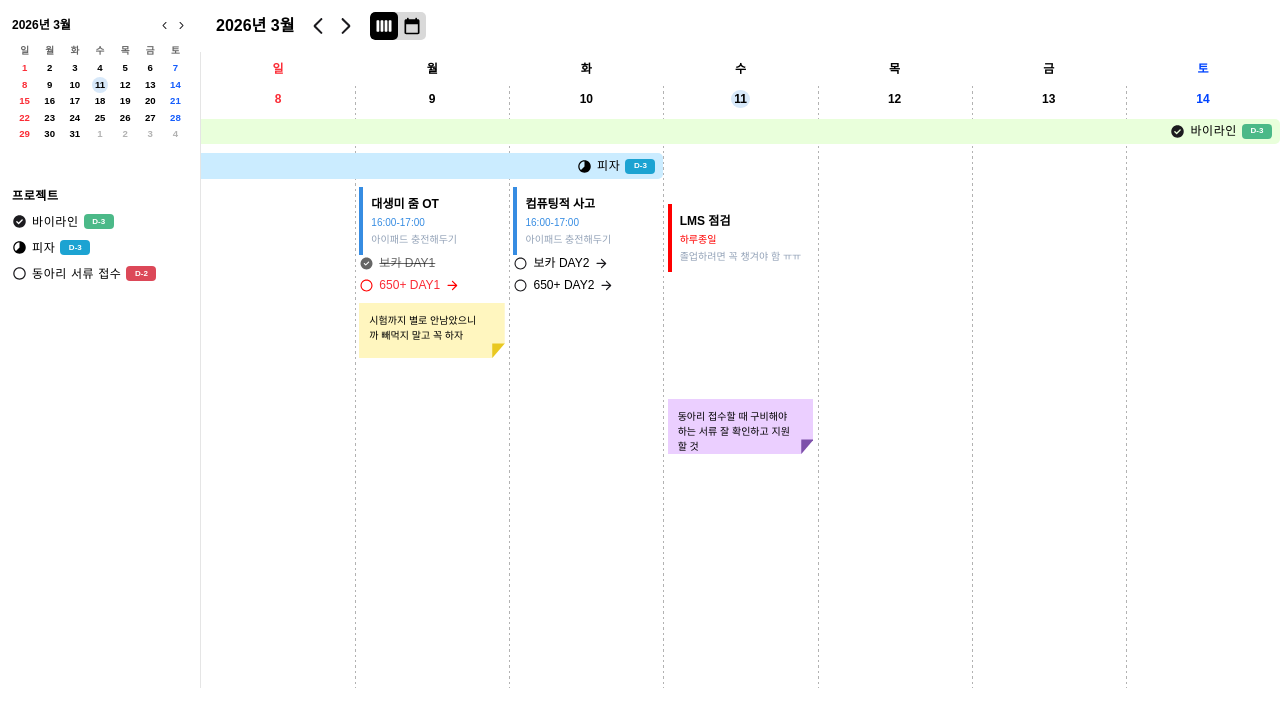
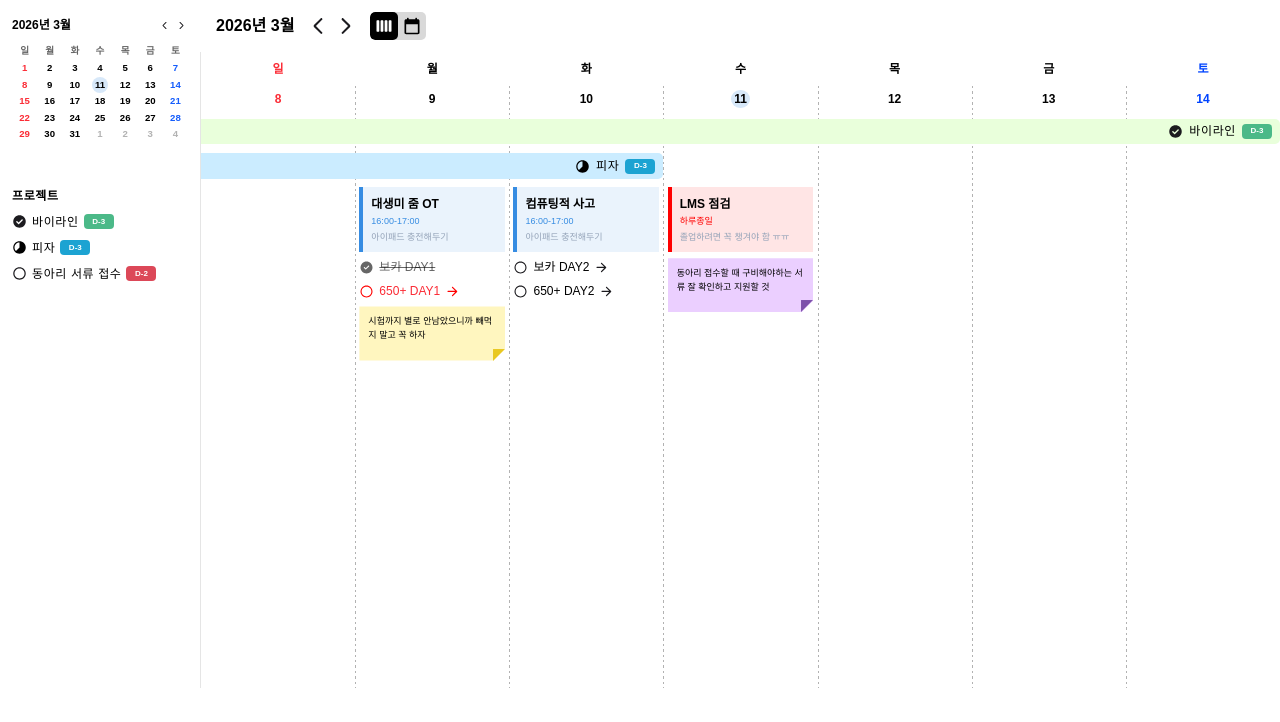
Before and after one commit to whoneykkk/focusflow, a React (Vite) app in the folder frontend/: page / in a window 1280 px wide. Both pictures are taken after a click on the button 384 px from the left and 26 px from the top of the page. Shown: the top 722 px of the page. Built offline with nearby package versions, Linux system fonts and the light colour scheme; a web font is replaced by a local one.

Commit message:
refactor: update event label components and styles for monthly and weekly views

```diff
--- a/frontend/src/app/components/monthly/monthly-event-bar.tsx
+++ b/frontend/src/app/components/monthly/monthly-event-bar.tsx
@@ -1,6 +1,6 @@
 import React from 'react';
 import { differenceInDays } from 'date-fns';
-import { EventLabel } from '../shared/event-label';
+import { MonthlyEventLabel } from './monthly-event-label';
 import { projects } from '../calendar-data';
 import type { CalendarEvent } from '../calendar-data';
 
@@ -44,13 +44,13 @@ export function MonthlyEventBar({ event, row, weekDays }: MonthlyEventBarProps)
       />
       {endsThisWeek && (
         <div
-          className="absolute flex items-center gap-[3px] z-20"
+          className="absolute flex items-center gap-[0.5em] z-20"
           style={{
             left: `calc(${((endIdx + 1) / 7) * 100}% + 4px)`,
             top: topOffset - 6,
           }}
         >
-          <EventLabel project={project} textSize="sm" />
+          <MonthlyEventLabel project={project} />
         </div>
       )}
     </React.Fragment>
--- a/frontend/src/app/components/monthly/monthly-view.tsx
+++ b/frontend/src/app/components/monthly/monthly-view.tsx
@@ -60,61 +60,7 @@ export function MonthlyView({ currentDate }: MonthlyViewProps) {
                 <MonthlyEventBar key={event.id} event={event} row={row} weekDays={week} />
               ))}
 
-              {/* Schedule labels (컴퓨팅적 사고) */}
-              {weekIdx === 0 && (
-                <div
-                  className="absolute flex items-center gap-1 z-20"
-                  style={{ left: `${(2 / 7) * 100}%`, top: '5em', paddingLeft: '0.6em' }}
-                >
-                  <span className="text-[0.833em] text-black bg-white/80 px-1 rounded" style={{ fontWeight: 700 }}>
-                    컴퓨팅적 사고
-                  </span>
-                </div>
-              )}
-              {weekIdx === 1 && (
-                <div
-                  className="absolute flex items-center gap-1 z-20"
-                  style={{ left: `${(1 / 7) * 100}%`, top: '2.9em', paddingLeft: '0.6em' }}
-                >
-                  <span className="text-[0.833em] text-black bg-white/80 px-1 rounded" style={{ fontWeight: 700 }}>
-                    컴퓨팅적 사고
-                  </span>
-                </div>
-              )}
 
-              {/* Stats icons */}
-              {weekIdx === 0 && (
-                <>
-                  <div
-                    className="absolute flex items-center gap-1.5 z-20"
-                    style={{ left: `${(1 / 7) * 100}%`, bottom: '0.6em', paddingLeft: '0.3em' }}
-                  >
-                    <DayStats eye={3} chat={2} />
-                  </div>
-                  <div
-                    className="absolute flex items-center gap-1.5 z-20"
-                    style={{ left: `${(4 / 7) * 100}%`, bottom: '0.6em', paddingLeft: '0.3em' }}
-                  >
-                    <DayStats chat={2} />
-                  </div>
-                </>
-              )}
-              {weekIdx === 1 && (
-                <div
-                  className="absolute flex items-center gap-1.5 z-20"
-                  style={{ left: `${(2 / 7) * 100}%`, bottom: '0.6em', paddingLeft: '0.3em' }}
-                >
-                  <DayStats move={2} eye={3} chat={2} cal={3} />
-                </div>
-              )}
-              {weekIdx === 2 && (
-                <div
-                  className="absolute flex items-center gap-1.5 z-20"
-                  style={{ left: `${(3 / 7) * 100}%`, bottom: '0.6em', paddingLeft: '0.3em' }}
-                >
-                  <DayStats eye={3} chat={2} cal={3} />
-                </div>
-              )}
             </div>
           );
         })}
--- a/frontend/src/app/components/weekly/schedule-card.tsx
+++ b/frontend/src/app/components/weekly/schedule-card.tsx
@@ -5,20 +5,28 @@ interface ScheduleCardProps {
   schedule: Schedule;
 }
 
+function hexToRgba(hex: string, alpha: number): string {
+  const r = parseInt(hex.slice(1, 3), 16);
+  const g = parseInt(hex.slice(3, 5), 16);
+  const b = parseInt(hex.slice(5, 7), 16);
+  return `rgba(${r}, ${g}, ${b}, ${alpha})`;
+}
+
 export function ScheduleCard({ schedule }: ScheduleCardProps) {
+  const bgColor = hexToRgba(schedule.color, 0.1);
   return (
     <div
-      className="bg-white border-l-4 p-2"
-      style={{ borderColor: schedule.color, minHeight: 60 }}
+      className="border-l-4 p-2"
+      style={{ backgroundColor: bgColor, borderColor: schedule.color, minHeight: 60 }}
     >
       <p className="text-[1em] text-black" style={{ fontWeight: 800 }}>
         {schedule.title}
       </p>
-      <p className="text-[0.833em] mt-0.5" style={{ color: schedule.color, fontWeight: 400 }}>
+      <p className="text-[0.75em] mt-0.5" style={{ color: schedule.color, fontWeight: 400 }}>
         {schedule.isAllDay ? '하루종일' : schedule.time}
       </p>
       {schedule.memo && (
-        <p className="text-[0.833em] text-[#94a3b8] mt-0.5" style={{ fontWeight: 400 }}>
+        <p className="text-[0.75em] text-[#94a3b8] mt-0.5" style={{ fontWeight: 400 }}>
           {schedule.memo}
         </p>
       )}
--- a/frontend/src/app/components/weekly/sticky-note.tsx
+++ b/frontend/src/app/components/weekly/sticky-note.tsx
@@ -5,26 +5,57 @@ interface StickyNoteProps {
   note: StickyNoteType;
 }
 
+const NOTE_BACKGROUND_BY_COLOR = {
+  purple: '#EBCFFF',
+  skyblue: '#B3E5FC',
+  green: '#E9FFDB',
+  orange: '#FFDBA7',
+  yellow: '#FFF6BF',
+  salmon: '#FFD4C4',
+  red: '#FF9E97',
+  pink: '#FFE4ED',
+} as const;
+
+const NOTE_CORNER_BY_COLOR = {
+  purple: '#7D51AA',
+  skyblue: '#368CE2',
+  green: '#4BB988',
+  orange: '#FF9B3F',
+  yellow: '#E9C821',
+  salmon: '#F08D72',
+  red: '#DC4858',
+  pink: '#E289AD',
+} as const;
+
+const CUT_SIZE = '1em';
+
 export function StickyNote({ note }: StickyNoteProps) {
-  const isYellow = note.color === 'yellow';
+  const backgroundColor = NOTE_BACKGROUND_BY_COLOR[note.color];
+  const cornerColor = NOTE_CORNER_BY_COLOR[note.color];
 
   return (
     <div className="relative">
-      <svg width="100%" height="55" viewBox="0 0 164 55" preserveAspectRatio="none">
-        <path
-          d="M0 55V0H164V40.5L150 55H0Z"
-          fill={isYellow ? '#FFF6BF' : '#EBCFFF'}
-        />
-        <path
-          d="M164 40.5L150 55V40.5H164Z"
-          fill={isYellow ? '#E9C821' : '#7D51AA'}
-        />
-      </svg>
-      <div className="absolute inset-0 p-[10px] pr-[20px]">
-        <p className="text-[10px] text-black" style={{ fontWeight: 400, lineHeight: '15px' }}>
-          {note.text}
-        </p>
+      <div
+        className="relative px-[0.75em] pt-[0.75em] pb-[1.5em]"
+        style={{
+          backgroundColor,
+          clipPath: `polygon(0 0, 100% 0, 100% calc(100% - ${CUT_SIZE}), calc(100% - ${CUT_SIZE}) 100%, 0 100%)`,
+        }}
+      >
+        <p className="text-[0.75em] font-normal text-black">{note.text}</p>
       </div>
+      <div
+        aria-hidden="true"
+        className="pointer-events-none absolute bottom-0 right-0"
+        style={{
+          width: CUT_SIZE,
+          height: CUT_SIZE,
+          backgroundColor: cornerColor,
+          clipPath: 'polygon(0 100%, 100% 0, 100% 100%)',
+          transform: 'rotate(180deg)',
+          transformOrigin: 'center',
+        }}
+      />
     </div>
   );
 }
--- a/frontend/src/app/components/weekly/weekly-view.tsx
+++ b/frontend/src/app/components/weekly/weekly-view.tsx
@@ -6,13 +6,13 @@ import {
   differenceInDays,
 } from 'date-fns';
 import { projects, calendarEvents, schedules, todos, stickyNotes, getEventsForWeek, type Todo } from '../calendar-data';
-import { EventLabel } from '../shared/event-label';
 import { CalendarDayHeader } from '../shared/calendar-day-header';
 import { VerticalGridLines } from '../shared/vertical-grid-lines';
 import { DayNumber } from '../shared/day-number';
 import { ScheduleCard } from './schedule-card';
 import { TodoItem } from './todo-item';
 import { StickyNote } from './sticky-note';
+import { WeeklyEventLabel } from './weekly-event-label';
 
 interface WeeklyViewProps {
   currentDate: Date;
@@ -23,12 +23,7 @@ const D = 2;        // 날짜 숫자 행 높이
 const EV_GAP = 0.7; // 이벤트 바 상단 여백
 const EV_STEP = 2.9; // 이벤트 바 행 높이
 const EV_H = '2.1em'; // 이벤트 바 높이
-const SC_TOP = 6.4; // 스케줄 카드 기본 top
-const SC_ALLDAY = 1.4; // 종일 스케줄 추가 offset
-const TD_TOP = 12;  // 투두 기본 top
-const TD_STEP = 1.8; // 투두 행 간격
-const NT_YELLOW = 16; // 노란 스티커 top
-const NT_OTHER = 24;  // 기타 스티커 top
+const STACK_TOP = 6.4; // 스택 시작 top
 
 export function WeeklyView({ currentDate }: WeeklyViewProps) {
   const today = new Date();
@@ -110,90 +105,57 @@ export function WeeklyView({ currentDate }: WeeklyViewProps) {
               }}
             >
               <div
-                className="h-full rounded-r-[5px] flex items-center justify-end pr-2 gap-[5px]"
+                className="h-full rounded-r-[5px] flex items-center justify-end pr-2 gap-[0.5em]"
                 style={{ backgroundColor: project.bgColor }}
               >
-                {endsThisWeek && <EventLabel project={project} textSize="md" />}
+                {endsThisWeek && <WeeklyEventLabel project={project} />}
               </div>
             </div>
           );
         })}
 
-        {/* Schedule Cards */}
-        {schedules.map((schedule) => {
-          const dayIdx = weekDays.findIndex((d) => isSameDay(d, schedule.date));
-          if (dayIdx < 0) return null;
+        {/* Schedules + Todos + Sticky Notes (Top-aligned stack) */}
+        {weekDays.map((day, dayIdx) => {
+          const daySchedules = schedules.filter((schedule) => isSameDay(schedule.date, day));
+          const dayTodos: Todo[] = todos.filter((todo) => isSameDay(todo.date, day));
+          const dayNotes = stickyNotes.filter((note) => isSameDay(note.date, day));
+          const items = [
+            ...daySchedules.map((schedule) => ({ type: 'schedule' as const, id: schedule.id, schedule })),
+            ...dayTodos.map((todo) => ({ type: 'todo' as const, id: todo.id, todo })),
+            ...dayNotes.map((note) => ({ type: 'note' as const, id: note.id, note })),
+          ];
+
+          if (items.length === 0) return null;
 
           const leftPct = (dayIdx / 7) * 100;
 
           return (
             <div
-              key={schedule.id}
+              key={`day-stack-${dayIdx}`}
               className="absolute z-20"
               style={{
                 left: `calc(${leftPct}% + 0.35em)`,
                 width: `calc(${(1 / 7) * 100}% - 0.7em)`,
-                top: `${D + SC_TOP + (schedule.isAllDay ? SC_ALLDAY : 0)}em`,
+                top: `${D + STACK_TOP}em`,
               }}
             >
-              <ScheduleCard schedule={schedule} />
-            </div>
-          );
-        })}
-
-        {/* Todos */}
-        {(() => {
-          const todosGrouped: Record<number, Todo[]> = {};
-          todos.forEach((todo) => {
-            const dayIdx = weekDays.findIndex((d) => isSameDay(d, todo.date));
-            if (dayIdx >= 0) {
-              if (!todosGrouped[dayIdx]) todosGrouped[dayIdx] = [];
-              todosGrouped[dayIdx].push(todo);
-            }
-          });
-
-          return Object.entries(todosGrouped).map(([dayIdxStr, dayTodos]) => {
-            const dayIdx = parseInt(dayIdxStr);
-            const leftPct = (dayIdx / 7) * 100;
-
-            return dayTodos.map((todo, i) => (
-              <div
-                key={todo.id}
-                className="absolute z-20"
-                style={{
-                  left: `calc(${leftPct}% + 0.35em)`,
-                  top: `${D + TD_TOP + i * TD_STEP}em`,
-                }}
-              >
-                <TodoItem
-                  todo={todo}
-                  isCompleted={todoState[todo.id]}
-                  onToggle={() => toggleTodo(todo.id)}
-                />
+              <div className="flex flex-col items-start gap-[0.5em]">
+                {items.map((item) => (
+                  <div key={item.id} className="w-full">
+                    {item.type === 'schedule' ? (
+                      <ScheduleCard schedule={item.schedule} />
+                    ) : item.type === 'todo' ? (
+                      <TodoItem
+                        todo={item.todo}
+                        isCompleted={todoState[item.todo.id]}
+                        onToggle={() => toggleTodo(item.todo.id)}
+                      />
+                    ) : (
+                      <StickyNote note={item.note} />
+                    )}
+                  </div>
+                ))}
               </div>
-            ));
-          });
-        })()}
-
-        {/* Sticky Notes */}
-        {stickyNotes.map((note) => {
-          const dayIdx = weekDays.findIndex((d) => isSameDay(d, note.date));
-          if (dayIdx < 0) return null;
-
-          const leftPct = (dayIdx / 7) * 100;
-          const isYellow = note.color === 'yellow';
-
-          return (
-            <div
-              key={note.id}
-              className="absolute z-20"
-              style={{
-                left: `calc(${leftPct}% + 0.35em)`,
-                width: `calc(${(1 / 7) * 100}% - 0.7em)`,
-                top: `${D + (isYellow ? NT_YELLOW : NT_OTHER)}em`,
-              }}
-            >
-              <StickyNote note={note} />
             </div>
           );
         })}
--- a/frontend/src/styles/theme.css
+++ b/frontend/src/styles/theme.css
@@ -1,7 +1,6 @@
 @custom-variant dark (&:is(.dark *));
 
 :root {
-  --font-size: 12pt;
   --background: #ffffff;
   --foreground: oklch(0.145 0 0);
   --card: #ffffff;
@@ -133,9 +132,6 @@
   * These are in @layer base, so Tailwind utility classes (like text-sm, text-lg) automatically override them.
   */
 
-  html {
-    font-size: var(--font-size);
-  }
 
   h1 {
     font-size: var(--text-2xl);
```
Also changed, not shown: frontend/src/app/components/monthly/monthly-event-label.tsx (added, +22 -0 lines), frontend/src/app/components/weekly/weekly-event-label.tsx (renamed from frontend/src/app/components/shared/event-label.tsx, +3 -5 lines), 1 other file (tests, documents, lock files or other folders).
